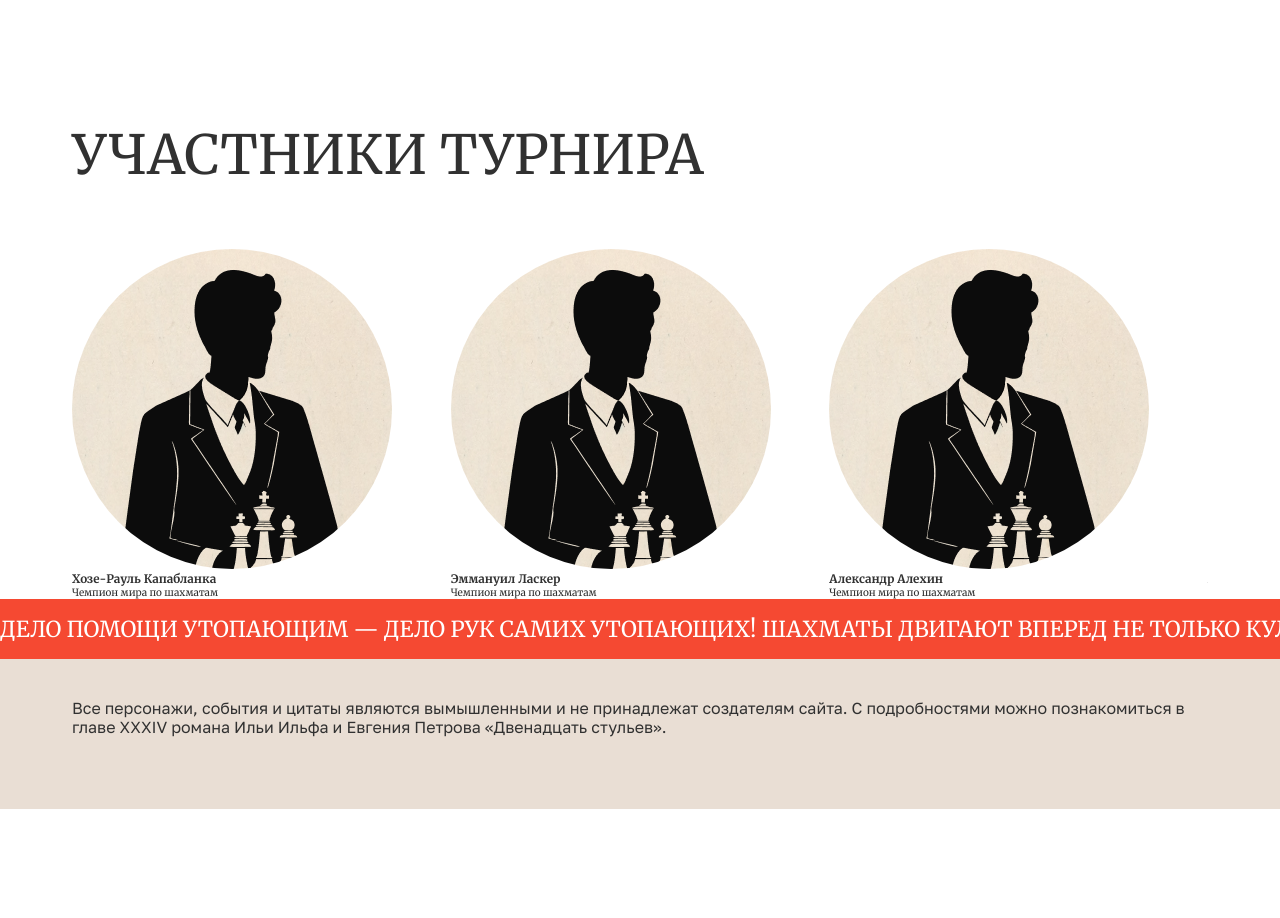
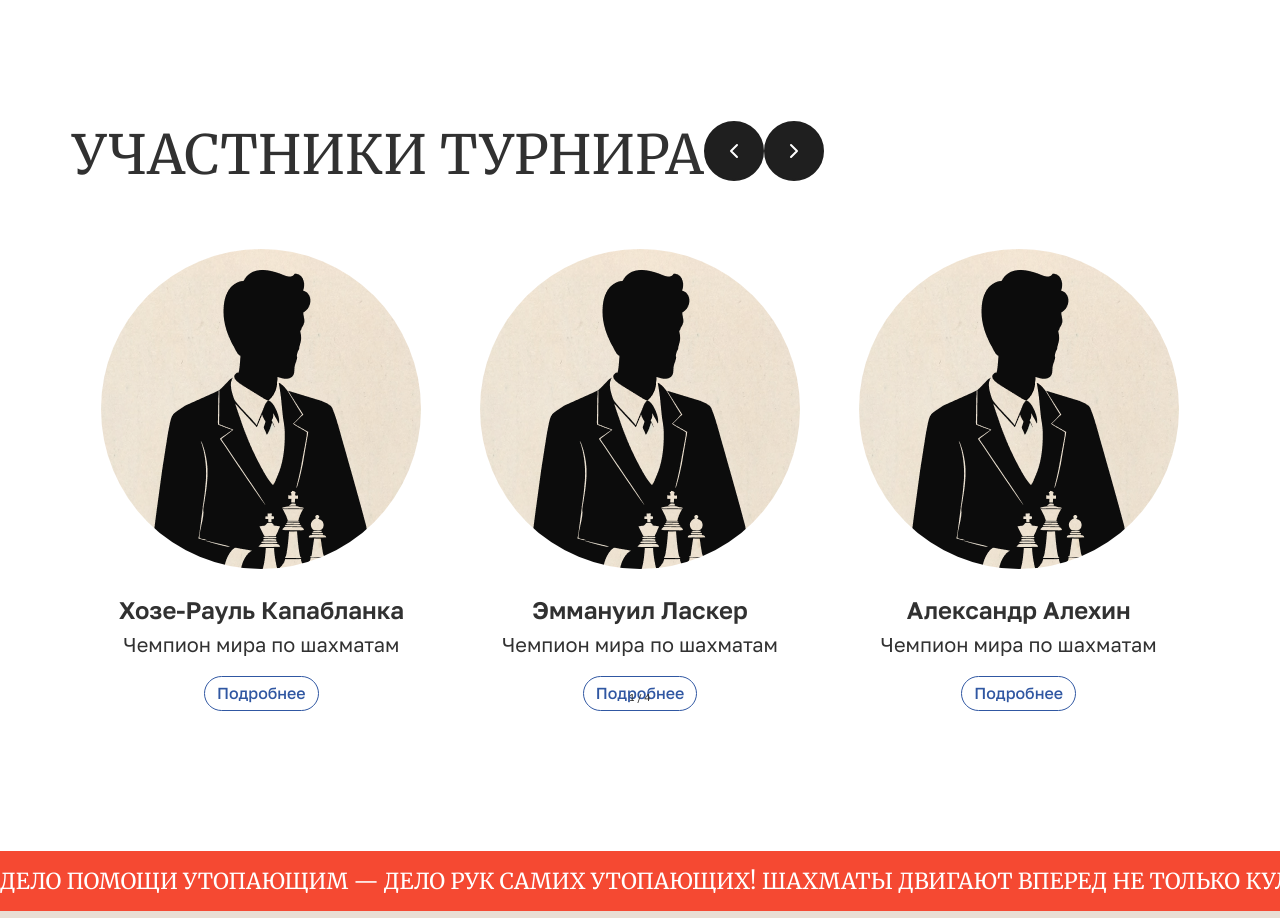
Before and after one commit to llightmoonl/fourhorseclub, a Vue app: page / in a window 1280 px wide. Shown: the part 2620-3538 px from the top of the page. Before the commit the page ends 3429 px from the top, so only its background shows below. Built offline with nearby package versions, Linux system fonts and the light colour scheme.

Commit message:
Сделал навигацию к слайдеру, пытался сделать к нему пагинацию

```diff
--- a/package.json
+++ b/package.json
@@ -9,6 +9,7 @@
     "preview": "vite preview"
   },
   "dependencies": {
+    "lucide-vue-next": "^0.474.0",
     "sass-embedded": "^1.83.4",
     "swiper": "^11.2.1",
     "url": "^0.11.4",
--- a/src/components/shared/PlayerItem.vue
+++ b/src/components/shared/PlayerItem.vue
@@ -1,5 +1,7 @@
 <script setup lang="ts">
 import {computed} from "vue";
+
+import Button from "../ui/Button.vue";
 
 const props = defineProps<{
   items: object
@@ -14,12 +16,13 @@ const playerImage = computed(() => props.items.image || './player-skeleton.png')
     <img class = "player-item__image" :src="playerImage" :alt="items.fullName">
     <h3 class = "player-item__title">{{items.fullName}}</h3>
     <p class = "player-item__rank">{{items.rank}}</p>
+    <Button class = "player-item__button" variant = "link">Подробнее</Button>
   </div>
 </template>
 
 <style scoped lang="scss">
 .player-item {
-  font-family: 'Golos Text', sans-serif;
+  text-align: center;
 
   &__image {
     max-width: 320px;
@@ -28,6 +31,25 @@ const playerImage = computed(() => props.items.image || './player-skeleton.png')
     aspect-ratio: 1/1;
   }
 
+  &__title {
+    margin-top: 24px;
+    font-size: 2.4rem;
+    font-weight: 600;
+  }
 
+  &__rank {
+    margin-top: 8px;
+    font-size: 2rem;
+    font-weight: 400;
+  }
+
+  &__title,
+  &__rank {
+    font-family: 'Golos Text', sans-serif;
+  }
+
+  &__button {
+    margin-top: 20px;
+  }
 }
 </style>
--- a/src/components/shared/Players.vue
+++ b/src/components/shared/Players.vue
@@ -1,19 +1,31 @@
 <script setup lang="ts">
-  import Container from './Container.vue';
-  import Slider from '../ui/Slider.vue';
+import Container from './Container.vue';
+import Slider from '../ui/Slider.vue';
+import Button from '../ui/Button.vue';
 
-  defineProps<{
-    dataPlayers: Array<object>,
-  }>();
+import {ChevronLeft, ChevronRight} from 'lucide-vue-next';
+
+defineProps<{
+  dataPlayers: Array<object>,
+}>();
 </script>
 
 <template>
-  <section class = "players">
+  <section class="players">
     <Container>
-      <header class = "players__header">
-        <h2 class = "players__title">Участники турнира</h2>
+      <header class="players__header">
+        <h2 class="players__title">Участники турнира</h2>
+        <div class="players__navigation">
+          <Button size = "icon" class="players__navigation--prev"><ChevronLeft/></Button>
+          <Button size = "icon" class="players__navigation--next"><ChevronRight/></Button>
+        </div>
       </header>
-      <Slider class = "players__slider" :slides="dataPlayers" :slides-per-view = "3"/>
+      <Slider
+        class="players__slider"
+        :slides="dataPlayers"
+        :slides-per-view="3"
+        :pagination="{type: 'fraction'}"
+      />
     </Container>
   </section>
 </template>
@@ -23,11 +35,13 @@
   &__header {
     display: flex;
   }
+
   &__title {
     font-size: 5.4rem;
     font-weight: 400;
     text-transform: uppercase;
   }
+
   &__slider {
     margin-top: 60px;
   }
--- a/src/components/ui/Button.vue
+++ b/src/components/ui/Button.vue
@@ -1,18 +1,27 @@
 <script setup lang="ts">
-  defineProps<{
-    variant?: string,
-  }>();
+import {reactive} from "vue";
+
+const props = defineProps<{
+  variant?: string,
+  size?: string
+}>();
+
+const classesButtons = reactive({
+  'button__secondary': props.variant === 'secondary',
+  'button__link': props.variant === 'link',
+  'button__icon': props.size === 'icon',
+});
 </script>
 
 <template>
   <button
-      class = "button"
-      :class = "variant === 'secondary' && 'button__secondary'">
-    <slot></slot>
+    class="button"
+    :class="classesButtons">
+    <slot>Отправить</slot>
   </button>
 </template>
 
-<style scoped lang = "scss">
+<style scoped lang="scss">
 .button {
   border: 2px solid $button-black;
   padding: 13px 50px;
@@ -41,5 +50,24 @@
       border-color: $button-black;
     }
   }
+
+  &__link {
+    background-color: transparent;
+    color: $link-color;
+    border-width: 1px;
+    border-color: $link-color;
+    padding: 6px 12px;
+
+    &:hover {
+      border-color: $link-color;
+      background-color: $link-color;
+      color: $white-color;
+    }
+  }
+
+  &__icon {
+    padding: 16px;
+    line-height: 0;
+  }
 }
 </style>
--- a/src/components/ui/Slider.vue
+++ b/src/components/ui/Slider.vue
@@ -1,20 +1,34 @@
 <script setup lang="ts">
 import 'swiper/scss';
+import 'swiper/scss/pagination';
+
 import {Swiper, SwiperSlide} from 'swiper/vue';
+import {Pagination} from 'swiper/modules';
 
 import PlayerCard from '../shared/PlayerItem.vue';
+
 defineProps<{
   slides: Array<object>;
   slidesPerView: number;
+  pagination: object;
 }>();
+
+const modules = [Pagination];
 </script>
 
 <template>
-  <swiper
+  <Swiper
+    :modules="modules"
     :slides-per-view = "slidesPerView"
+    :pagination = "pagination"
   >
-    <swiper-slide v-for = "slide in slides"><PlayerCard :items = "slide"/></swiper-slide>
-  </swiper>
+    <swiper-slide
+      v-for = "(slide, index) in slides"
+      :key = "index"
+    >
+      <PlayerCard :items = "slide"/>
+    </swiper-slide>
+  </Swiper>
 </template>
 
 <style scoped lang = "scss">
--- a/src/views/HomeView.vue
+++ b/src/views/HomeView.vue
@@ -43,7 +43,7 @@
 <template>
   <Banner />
 
-  <Ticker>
+  <Ticker class = "ticker">
     Дело помощи утопающим — дело рук самих утопающих!
     Шахматы двигают вперед не только культуру, но и экономику!
     Лед тронулся, господа присяжные заседатели!
@@ -57,7 +57,7 @@
 
   <Players class = "players" :dataPlayers = "players" />
 
-  <Ticker>
+  <Ticker class = "ticker">
     Дело помощи утопающим — дело рук самих утопающих!
     Шахматы двигают вперед не только культуру, но и экономику!
     Лед тронулся, господа присяжные заседатели!
@@ -79,5 +79,7 @@
 
   .players {
     margin-top: 200px;
+    margin-bottom: 140px;
   }
+
 </style>
```
Also changed, not shown: 1 other file (tests, documents, lock files or other folders).
